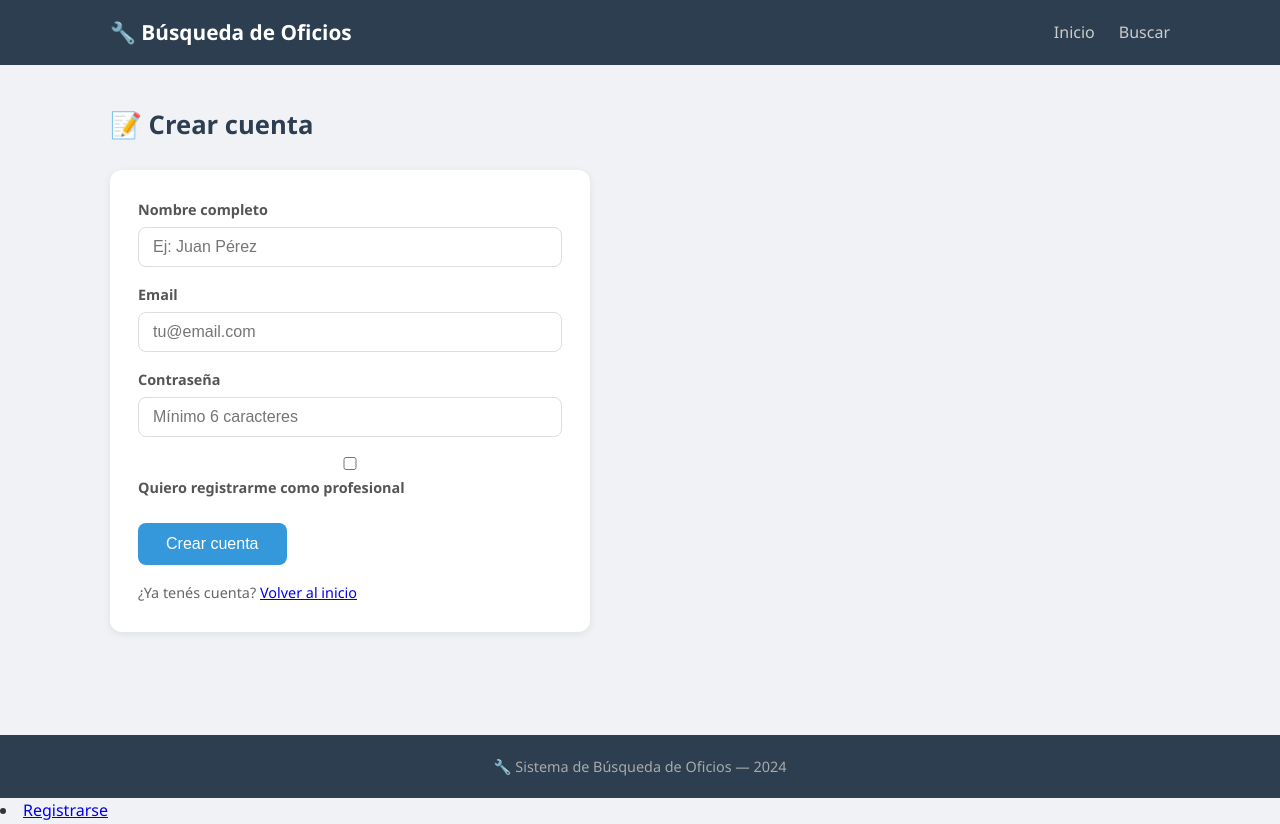
After one commit to MartinSanche/sistema-busqueda-oficios, a Flask app: page /registro in a window 1280 px wide. The commit adds this page. Run offline with Flask 3, Linux system fonts and the light colour scheme.

Commit message:
nuesvos endpoint en routes.py

```diff
--- a/app/routes.py
+++ b/app/routes.py
@@ -70,3 +70,55 @@ def buscar():
 def buscar_page():
     """Página de búsqueda."""
     return render_template('buscar.html')
+
+from werkzeug.security import generate_password_hash
+
+@main.route('/api/registro', methods=['POST'])
+def registro():
+    """Registra un nuevo usuario."""
+    data = request.get_json()
+
+    # Validaciones básicas
+    if not data or not all(k in data for k in ['nombre', 'email', 'password']):
+        return jsonify({'error': 'Faltan campos requeridos'}), 400
+
+    # Verificar que el email no exista
+    if Usuario.query.filter_by(email=data['email']).first():
+        return jsonify({'error': 'El email ya está registrado'}), 409
+
+    nuevo_usuario = Usuario(
+        nombre=data['nombre'],
+        email=data['email'],
+        password_hash=generate_password_hash(data['password']),
+        es_profesional=data.get('es_profesional', False)
+    )
+    db.session.add(nuevo_usuario)
+    db.session.commit()
+
+    return jsonify({
+        'mensaje': 'Usuario registrado exitosamente',
+        'usuario': nuevo_usuario.to_dict()
+    }), 201
+
+
+@main.route('/api/contacto', methods=['POST'])
+def contactar_profesional():
+    """Registra una solicitud de contacto hacia un profesional."""
+    data = request.get_json()
+
+    if not data or not all(k in data for k in ['profesional_id', 'nombre_contacto', 'mensaje']):
+        return jsonify({'error': 'Faltan campos requeridos'}), 400
+
+    profesional = Profesional.query.get(data['profesional_id'])
+    if not profesional:
+        return jsonify({'error': 'Profesional no encontrado'}), 404
+
+    # Por ahora devolvemos éxito (en etapas futuras se puede enviar email)
+    return jsonify({
+        'mensaje': f'Solicitud enviada a {profesional.usuario.nombre}',
+        'profesional': profesional.to_dict()
+    }), 200
+
+@main.route('/registro')
+def registro_page():
+    return render_template('registro.html')
--- a/app/templates/base.html
+++ b/app/templates/base.html
@@ -38,3 +38,4 @@
     {% block scripts %}{% endblock %}
 </body>
 </html>
+<li><a href="/registro">Registrarse</a></li>
--- /dev/null
+++ b/app/templates/registro.html
@@ -0,0 +1,86 @@
+{% extends 'base.html' %}
+{% block title %}Registro — Búsqueda de Oficios{% endblock %}
+
+{% block content %}
+<section class="section">
+    <h2>📝 Crear cuenta</h2>
+
+    <div class="search-box" style="max-width: 480px;">
+        <div id="mensaje-resultado"></div>
+
+        <div class="field" style="margin-bottom: 16px;">
+            <label for="nombre">Nombre completo</label>
+            <input type="text" id="nombre" placeholder="Ej: Juan Pérez">
+        </div>
+        <div class="field" style="margin-bottom: 16px;">
+            <label for="email">Email</label>
+            <input type="email" id="email" placeholder="tu@email.com">
+        </div>
+        <div class="field" style="margin-bottom: 16px;">
+            <label for="password">Contraseña</label>
+            <input type="password" id="password" placeholder="Mínimo 6 caracteres">
+        </div>
+        <div class="field" style="margin-bottom: 24px;">
+            <label>
+                <input type="checkbox" id="es-profesional">
+                Quiero registrarme como profesional
+            </label>
+        </div>
+
+        <button class="btn btn-primary" onclick="registrar()">Crear cuenta</button>
+        <p style="margin-top: 16px; font-size: 0.9rem; color: #666;">
+            ¿Ya tenés cuenta? <a href="/">Volver al inicio</a>
+        </p>
+    </div>
+</section>
+{% endblock %}
+
+{% block scripts %}
+<script>
+    async function registrar() {
+        const nombre        = document.getElementById('nombre').value.trim()
+        const email         = document.getElementById('email').value.trim()
+        const password      = document.getElementById('password').value
+        const es_profesional = document.getElementById('es-profesional').checked
+
+        if (!nombre || !email || !password) {
+            mostrarMensaje('Por favor completá todos los campos', 'error')
+            return
+        }
+        if (password.length < 6) {
+            mostrarMensaje('La contraseña debe tener al menos 6 caracteres', 'error')
+            return
+        }
+
+        try {
+            const res = await fetch('/api/registro', {
+                method: 'POST',
+                headers: { 'Content-Type': 'application/json' },
+                body: JSON.stringify({ nombre, email, password, es_profesional })
+            })
+            const data = await res.json()
+
+            if (res.ok) {
+                mostrarMensaje(`✅ ¡Cuenta creada! Bienvenido/a, ${data.usuario.nombre}`, 'exito')
+                // Limpiar formulario
+                ['nombre', 'email', 'password'].forEach(id =>
+                    document.getElementById(id).value = '')
+            } else {
+                mostrarMensaje(`❌ ${data.error}`, 'error')
+            }
+        } catch (err) {
+            mostrarMensaje('Error al conectar con el servidor', 'error')
+        }
+    }
+
+    function mostrarMensaje(texto, tipo) {
+        const div = document.getElementById('mensaje-resultado')
+        const color = tipo === 'exito' ? '#27ae60' : '#e74c3c'
+        div.innerHTML = `
+            <p style="color: ${color}; padding: 12px; border-radius: 8px;
+                       background: ${color}20; margin-bottom: 16px;">
+                ${texto}
+            </p>`
+    }
+</script>
+{% endblock %}
```
Also changed, not shown: app/templates/buscar.html (+34 -0 lines).
